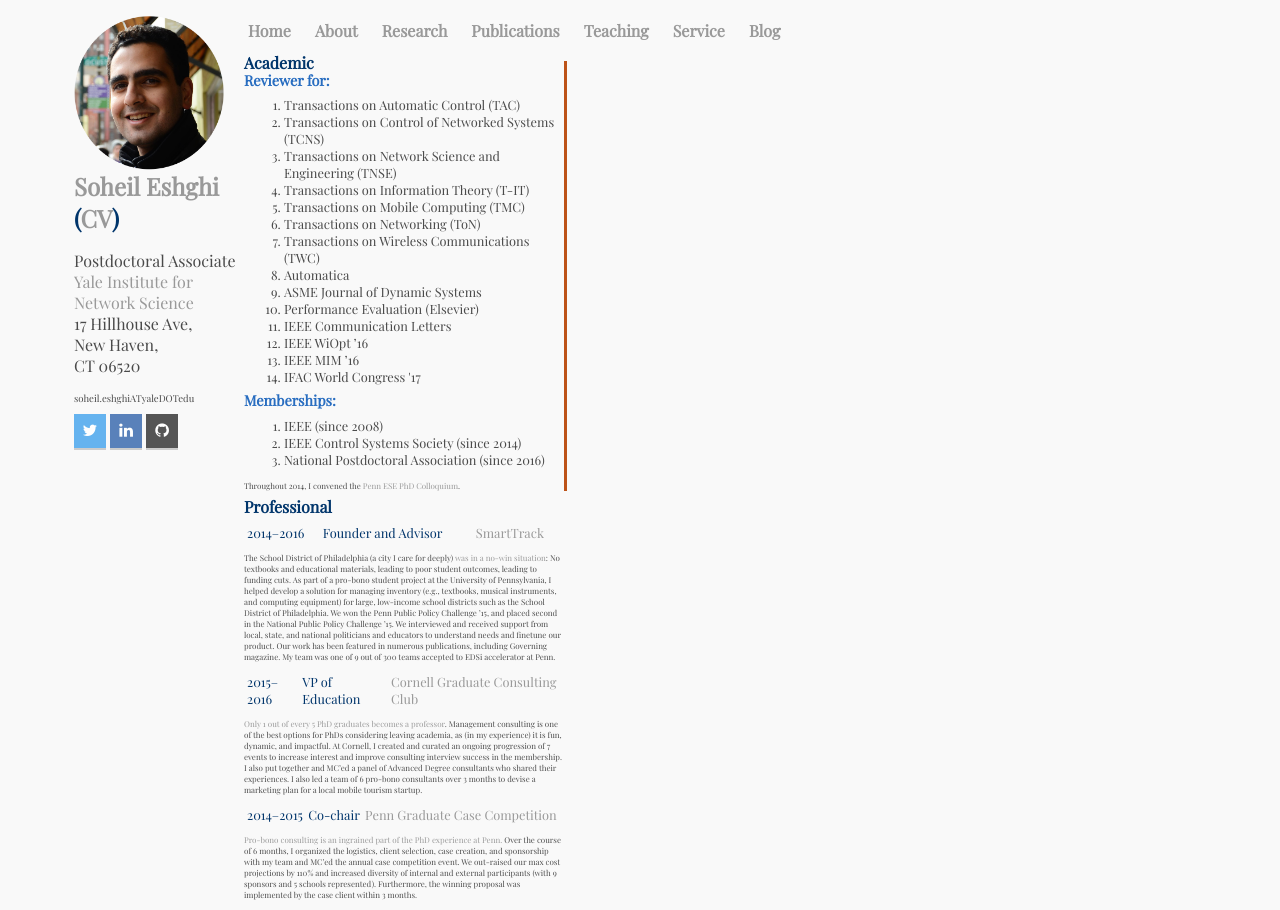
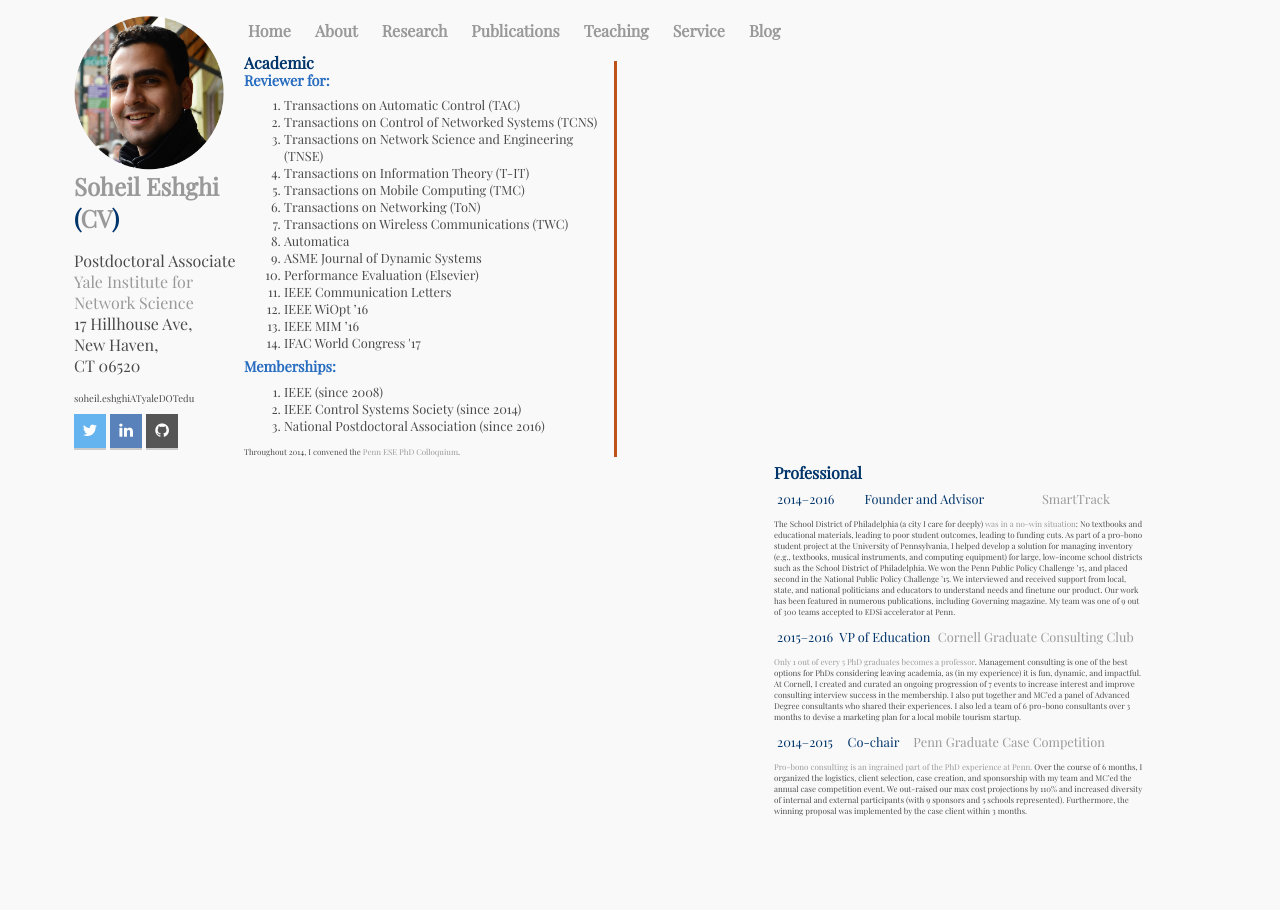
Before and after one commit to SoheilEshghi/SoheilEshghi.github.io, a Jekyll site: the page built from service/index.html, in a window 1280 px wide. Built offline with Jekyll 4.4.1, drawn with Linux system fonts in a browser that asks for light colours; nearby versions of some CDN libraries.

Commit message:
service shift

```diff
--- a/service/index.html
+++ b/service/index.html
@@ -2,7 +2,7 @@
 layout: default
 title: About Soheil Eshghi
 ---
-<div class = "blurb" style="border-right:medium #bd5319 solid; width: 320px;">
+<div class = "blurb" style="border-right:medium #bd5319 solid; width: 370px;">
   <h2>Academic</h2>
   <h3>Reviewer for:</h3>
   <ol>
@@ -31,7 +31,7 @@ title: About Soheil Eshghi
 
 
 </div><!--/.blurb-->
-<div class = "blurb" style="width: 320px;">
+<div class = "blurb" style="width: 370px; margin-left:530px;">
   <h2>Professional</h2>
   <table style="width:100%">
     <tr>
```
